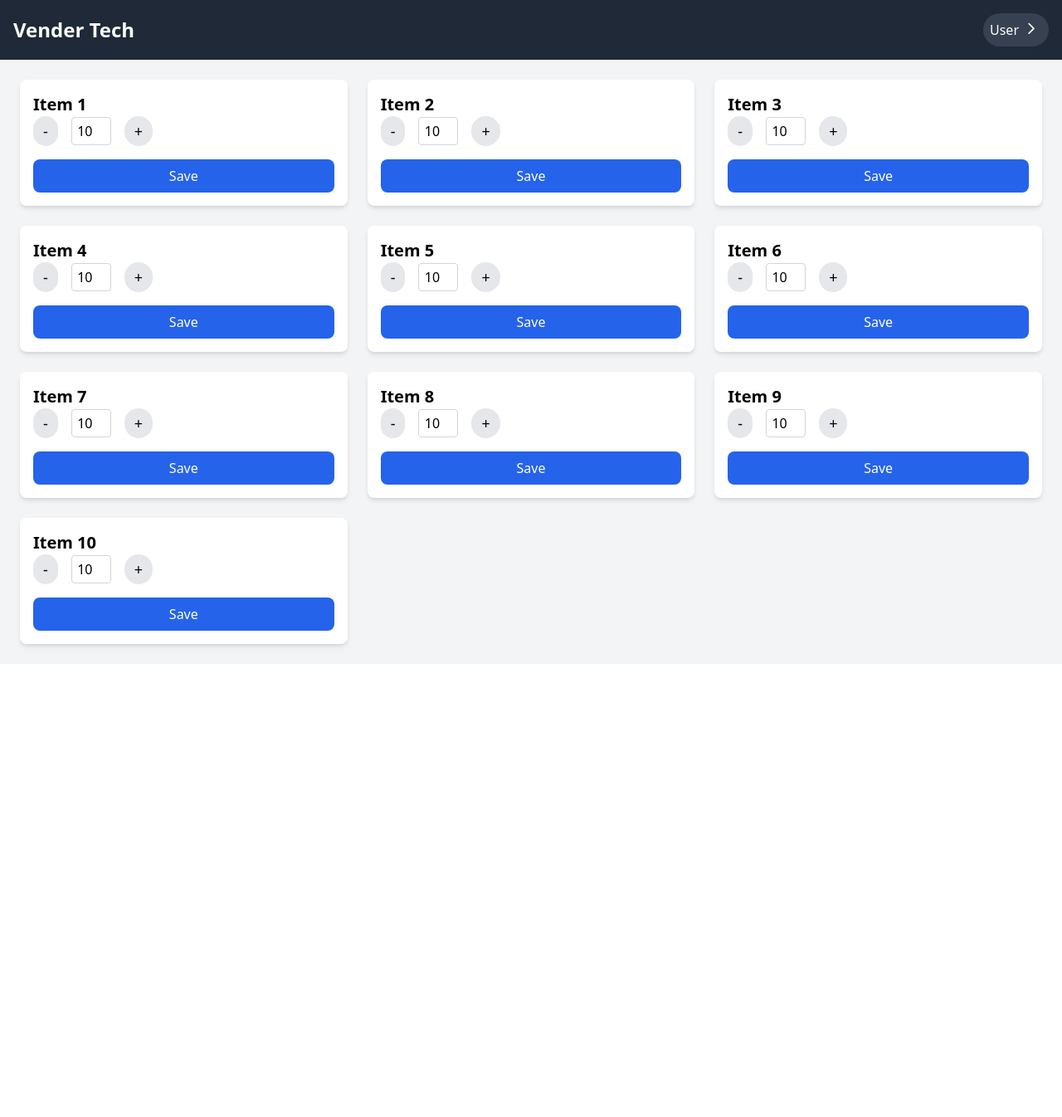
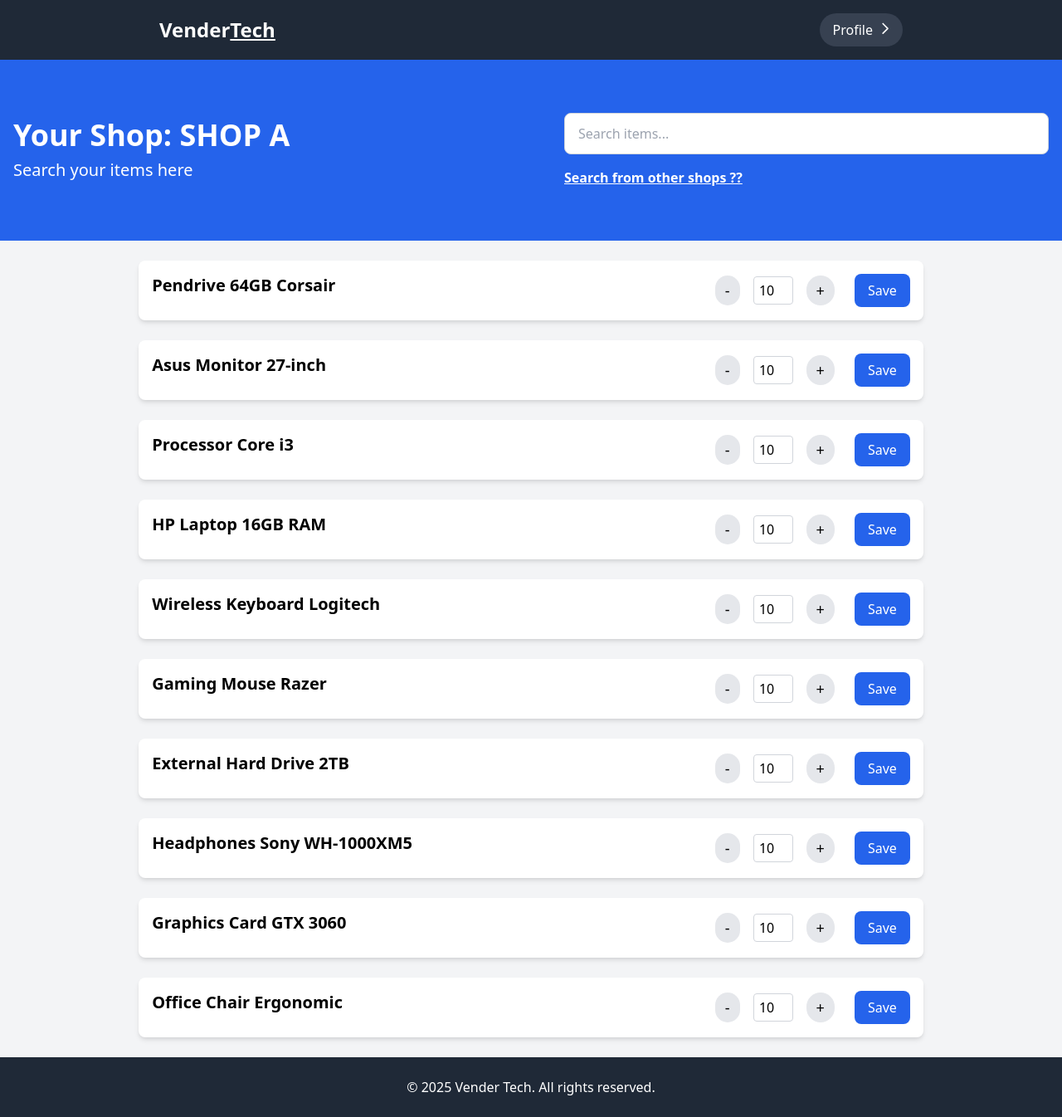
Before and after one commit to aashikur/VenderTech, a PHP site: page /dashboard.php in a window 1280 px wide. Shown: the whole page at 83% size. Before the commit the page ends 785 px from the top, so only its background shows below. Run offline with PHP 8.4, Linux system fonts and the light colour scheme; the visitor is signed in with stand-in values (Sample User, id 1).

Commit message:
change Almost Everyting, redesined the pages, added funciton

```diff
--- a/dashboard.php
+++ b/dashboard.php
@@ -6,7 +6,6 @@ if (!isset($_SESSION['username'])) {
     header('Location: index.html'); // Redirect to login page if not logged in
     exit();
 }
-
 ?>
 
 <!DOCTYPE html>
@@ -22,56 +21,77 @@ if (!isset($_SESSION['username'])) {
 <body class="bg-gray-100">
 
     <!-- Header -->
-    <header class="flex justify-between items-center p-4 bg-gray-800 text-white">
+    <header class="flex justify-between items-center py-4 px-48 bg-gray-800 text-white">
         <!-- Logo -->
-        <div class="text-2xl font-semibold">Vender Tech</div>
-
+        <div ><span class="cursor-pointer text-2xl font-semibold">Vender<span class="underline">Tech</span></span></div>
         <!-- User Menu -->
         <div class="relative">
-            <button class="flex items-center space-x-2 bg-gray-700 p-2 rounded-full">
-                <span class="text-white">User</span>
+            <button class="flex items-center space-x-2 bg-gray-700 p-2 rounded-full" id="userMenuButton">
+                <span class="pl-2 text-white"> Profile</span>
                 <svg xmlns="http://www.w3.org/2000/svg" class="h-5 w-5 text-white" fill="none" viewBox="0 0 24 24" stroke="currentColor">
                     <path stroke-linecap="round" stroke-linejoin="round" stroke-width="2" d="M5 3l7 7-7 7"></path>
                 </svg>
             </button>
-
-            <!-- Logout Dropdown -->
-            <div class="absolute right-0 mt-2 w-48 bg-white shadow-lg rounded-lg p-2 hidden">
-                <a href="logout.php" class="block px-4 py-2 text-gray-800 hover:bg-gray-200 rounded-lg">Logout</a>
+            <div class="absolute right-0 mt-2 w-40 bg-white border rounded-md shadow-lg hidden" id="userMenu">
+                <button class="block w-full px-4 py-2 text-left text-gray-800" id="logoutButton">Logout</button>
             </div>
         </div>
     </header>
+<!-- Hero Section -->
+<section class="bg-blue-600 text-white py-16">
+    <div class="container mx-auto px-4 flex justify-between items-center">
+        <!-- Left Section -->
+        <div class="w-1/2">
+            <h1 class="text-4xl font-semibold">Your Shop: <span class="font-bold">SHOP A</span></h1>
+            <p class="mt-2 text-xl">Search your items here</p>
+        </div>
 
-    <script>
-        // Show logout menu when user clicks on the user button
-        document.querySelector('button').addEventListener('click', function () {
-            document.querySelector('div.hidden').classList.toggle('hidden');
-        });
-    </script>
+        <!-- Search Section -->
+        <div class="w-1/2 pl-10">
+            <div class="mb-4">
+                <input type="text" id="searchInput" placeholder="Search items..." class="text-black w-full px-4 py-3 border border-gray-300 rounded-lg text-md">
+            </div>
+            <div>
+                <a href="dashboardShop.php" class="underline text-white font-semibold hover:underline">Search from other shops ??</a>
+            </div>
+        </div>
+    </div>
+</section>
 
     <!-- Main Content -->
-    <main class="p-6">
-        <div class="grid grid-cols-1 md:grid-cols-2 lg:grid-cols-3 gap-6">
+    <main style="min-height:60vh" class="p-6">
+        <div style="width:80%; padding: 0 20px;" class="mr-auto ml-auto grid grid-cols-1 gap-6" id="itemList">
             <!-- Item List -->
             <?php
-            // Array of items for example purposes
+            // Array of items with meaningful names
             $items = [
-                "Item 1", "Item 2", "Item 3", "Item 4", "Item 5",
-                "Item 6", "Item 7", "Item 8", "Item 9", "Item 10"
+                ["name" => "Pendrive 64GB Corsair"],
+                ["name" => "Asus Monitor 27-inch"],
+                ["name" => "Processor Core i3"],
+                ["name" => "HP Laptop 16GB RAM"],
+                ["name" => "Wireless Keyboard Logitech"],
+                ["name" => "Gaming Mouse Razer"],
+                ["name" => "External Hard Drive 2TB"],
+                ["name" => "Headphones Sony WH-1000XM5"],
+                ["name" => "Graphics Card GTX 3060"],
+                ["name" => "Office Chair Ergonomic"]
             ];
 
             foreach ($items as $item) {
                 echo "
-                <div class='bg-white p-4 rounded-lg shadow-md'>
-                    <div class='flex justify-between items-center'>
-                        <h3 class='text-xl font-semibold'>$item</h3>
+                <div class='item flex justify-between gap-6 bg-white p-4 rounded-lg shadow-md'>
+                    <div>
+                        <h3 class='text-xl font-semibold item-name'>{$item['name']}</h3>
                     </div>
-                    <div class='flex items-center space-x-4'>
-                        <button class='bg-gray-200 px-3 py-1 rounded-full text-lg'>-</button>
-                        <input type='number' value='10' class='text-center w-12 py-1 border border-gray-300 rounded' />
-                        <button class='bg-gray-200 px-3 py-1 rounded-full text-lg'>+</button>
+                    <div class='flex gap-6 items-center'>
+                        <!-- Quantity Controls -->
+                        <div class='flex items-center space-x-4'>
+                            <button class='decrement bg-gray-200 px-3 py-1 rounded-full text-lg'>-</button>
+                            <input type='number' value='10' min='1' class='quantity text-center w-12 py-1 border border-gray-300 rounded' />
+                            <button class='increment bg-gray-200 px-3 py-1 rounded-full text-lg'>+</button>
+                        </div>
+                        <button class='bg-blue-600 text-white py-2 px-4 rounded-lg hover:bg-blue-700'>Save</button>
                     </div>
-                    <button class='mt-4 w-full bg-blue-600 text-white p-2 rounded-lg hover:bg-blue-700'>Save</button>
                 </div>
                 ";
             }
@@ -79,6 +99,58 @@ if (!isset($_SESSION['username'])) {
         </div>
     </main>
 
+    <!-- Footer -->
+    <footer class="bg-gray-800 text-white py-6">
+        <div class="container mx-auto px-4">
+            <div class="text-center">© 2025 Vender Tech. All rights reserved.</div>
+        </div>
+    </footer>
+
+    <script>
+        // Show logout menu when user clicks on the user button
+        document.getElementById('userMenuButton').addEventListener('click', function () {
+            document.getElementById('userMenu').classList.toggle('hidden');
+        });
+
+        // Logout functionality
+        document.getElementById('logoutButton').addEventListener('click', function () {
+            window.location.href = 'logout.php'; // Redirect to logout page
+        });
+
+        // Search functionality
+        const searchInput = document.getElementById('searchInput');
+        const items = document.querySelectorAll('.item');
+
+        searchInput.addEventListener('keyup', function () {
+            const filter = searchInput.value.toLowerCase();
+            items.forEach(item => {
+                const itemName = item.querySelector('.item-name').textContent.toLowerCase();
+                if (itemName.includes(filter)) {
+                    item.style.display = 'flex';
+                } else {
+                    item.style.display = 'none';
+                }
+            });
+        });
+
+        // Quantity increment and decrement functionality
+        document.querySelectorAll('.increment').forEach((btn, index) => {
+            btn.addEventListener('click', function () {
+                const quantityInput = document.querySelectorAll('.quantity')[index];
+                quantityInput.value = parseInt(quantityInput.value) + 1;
+            });
+        });
+
+        document.querySelectorAll('.decrement').forEach((btn, index) => {
+            btn.addEventListener('click', function () {
+                const quantityInput = document.querySelectorAll('.quantity')[index];
+                if (quantityInput.value > 1) {  // Ensures the value doesn't go below 1
+                    quantityInput.value = parseInt(quantityInput.value) - 1;
+                }
+            });
+        });
+    </script>
+
 </body>
 
 </html>
```
Also changed, not shown: dashboardShop.php (added, +151 -0 lines), index.html (+37 -33 lines), login.html (added, +73 -0 lines), register.php (deleted, +0 -31 lines), img/hero-image.png (added).
